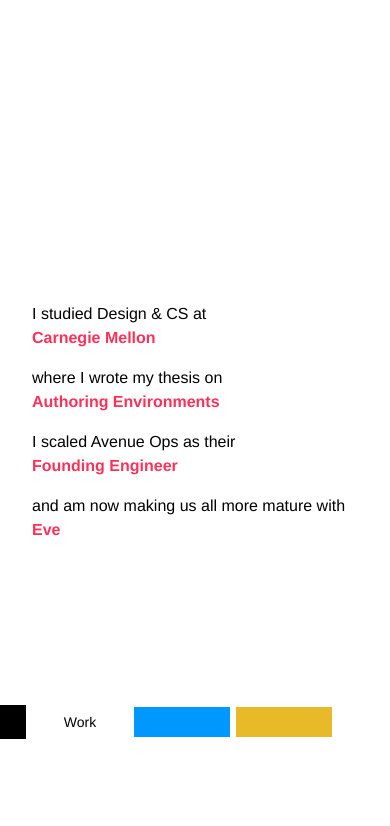
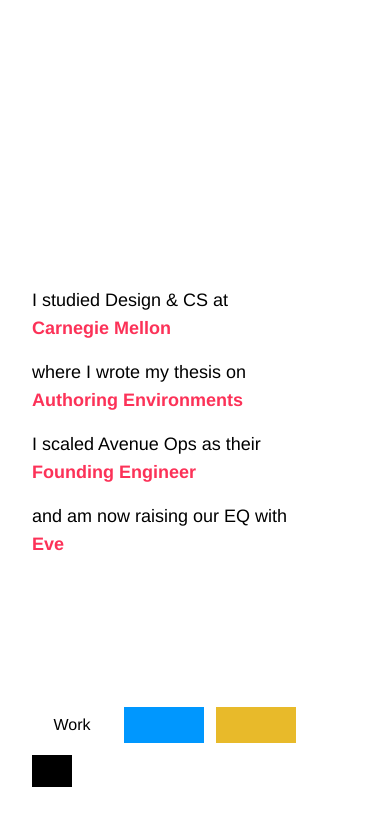
Before and after one commit to maayanalbert/malbert.space, a Next.js app: page / in a window 390 px wide. Both pictures are taken after a click on the element "Work". Shown: the top 826 px of the page. Built offline with nearby package versions, Linux system fonts and the light colour scheme.

Commit message:
personal site

```diff
--- a/src/components/MainPage.tsx
+++ b/src/components/MainPage.tsx
@@ -31,7 +31,7 @@
         link: "https://avenue.so/blog/avenue-launches-signal-views",
       },
       {
-        first: "and am now making us all more mature with",
+        first: "and am now raising our EQ with",
         second: "Eve",
         link: "https://www.eve.space/",
       },
--- a/src/components/Section.tsx
+++ b/src/components/Section.tsx
@@ -17,7 +17,7 @@
   return (
     <div
       className={`absolute top-0 flex-col h-full w-full sm:p-32 p-8 flex items-start justify-center
-      h-[90%] sm:text-3xl text-normal text-center flex-col `}
+      h-[90%] sm:text-3xl text-lg text-center flex-col `}
     >
       <div className="flex flex-col sm:gap-16 gap-4 items-start">
         {rows.map((row, index) => (
--- a/src/components/SpacesButtons.tsx
+++ b/src/components/SpacesButtons.tsx
@@ -1,3 +1,4 @@
+import { useIsMobile } from "@/GlobalsContext"
 import {
   Space,
   getSpaceColor,
@@ -8,14 +9,19 @@
 
 export default function SpacesButtons() {
   const { curSpace } = useSpacesContext()
+  const isMobile = useIsMobile()
 
   return (
     <div className="absolute w-full flex justify-start items-start sm:p-28 sm:pb-32 p-8 h-[20%] bottom-0">
-      <div className="flex flex-row items-center justify-between sm:gap-[12px] gap-[6px] relative">
+      <div className="flex flex-row items-center justify-between sm:gap-3 gap-3 relative">
         {curSpace && (
           <div
             className="absolute right-full"
-            style={{ right: "calc(100% + 6px)" }}
+            style={{
+              right: isMobile ? undefined : "calc(100% + .75rem)",
+              left: isMobile ? "0" : undefined,
+              top: isMobile ? "calc(100% + .75rem)" : undefined,
+            }}
           >
             <BackSelectable />
           </div>
@@ -37,8 +43,8 @@
 
   return (
     <div
-      className={`flex justify-start items-start py-[5px] cursor-pointer relative
-      sm:w-10 w-8 text-sm sm:text-base group`}
+      className={`flex justify-start items-start sm:py-1.5 py-1 cursor-pointer relative
+      sm:w-10 w-10 text-sm sm:text-base group`}
       onClick={onPress}
     >
       <p
@@ -61,16 +67,12 @@
   const { curSpace, setCurSpace } = useSpacesContext()
 
   const onPress = () => {
-    if (curSpace === space) {
-      setCurSpace()
-    } else {
-      setCurSpace(space)
-    }
+    setCurSpace(space)
   }
   return (
     <div
-      className={`text-center py-[5px] cursor-pointer relative
-      sm:w-32 w-24 text-sm sm:text-base group`}
+      className={`text-center py-1.5 cursor-pointer relative
+      sm:w-28 w-20 :text-base group`}
       onClick={onPress}
     >
       <p
--- a/src/components/Title.tsx
+++ b/src/components/Title.tsx
@@ -1,10 +1,16 @@
+import { useIsMobile } from "@/GlobalsContext"
+
 export default function Title() {
   return (
     <div
-      className="absolute flex-col h-full w-full sm:p-28 p-8 flex items-start justify-center"
+      className={`absolute flex-col h-full w-full sm:p-28 p-8 flex items-start sm:justify-center
+       justify-center`}
       style={{ fontFamily: "Helvetica Neue" }}
     >
-      <p className="font-semibold sm:text-9xl text-3xl">Hi, I'm Maayan.</p>
+      <p className="font-semibold sm:text-9xl text-5xl sm:leading-normal leading-tight">
+        Hi, I'm Maayan.
+      </p>
+
       {/* <p className="font-semibold text-xl" style={{ marginRight: 100 }}>
         I love computers. I love people. I love doing well by both.
       </p> */}
```
